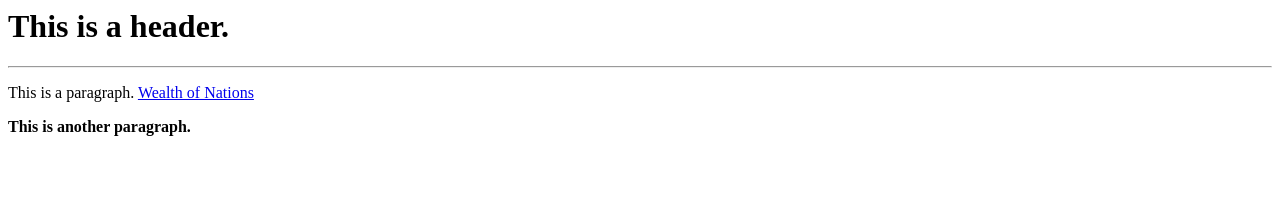
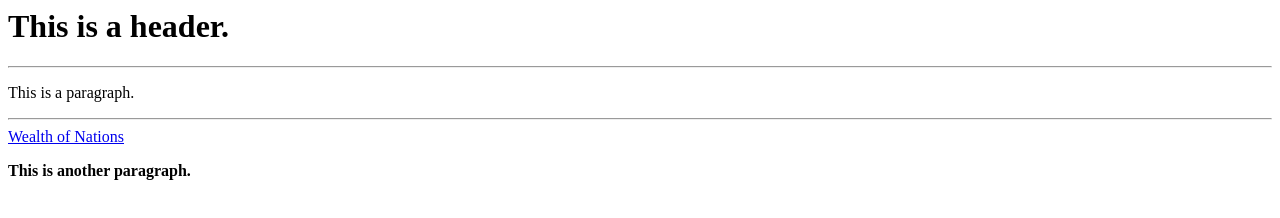
Before and after one commit to brendanbrzycki/brendanbrzycki.github.io, a plain HTML site: page index.html in a window 1280 px wide. Drawn offline with Linux system fonts and the light colour scheme.

Commit message:
Link update

```diff
--- a/index.html
+++ b/index.html
@@ -13,7 +13,7 @@
     <hr />
 
     <p>
-      This is a paragraph.
+      This is a paragraph. <hr />
       <a href="https://www.amazon.com/Wealth-Nations-Modern-Library-Classics-ebook/dp/B000FC1KYI">Wealth of Nations</a>
     </p>
     <p> <b>
```
